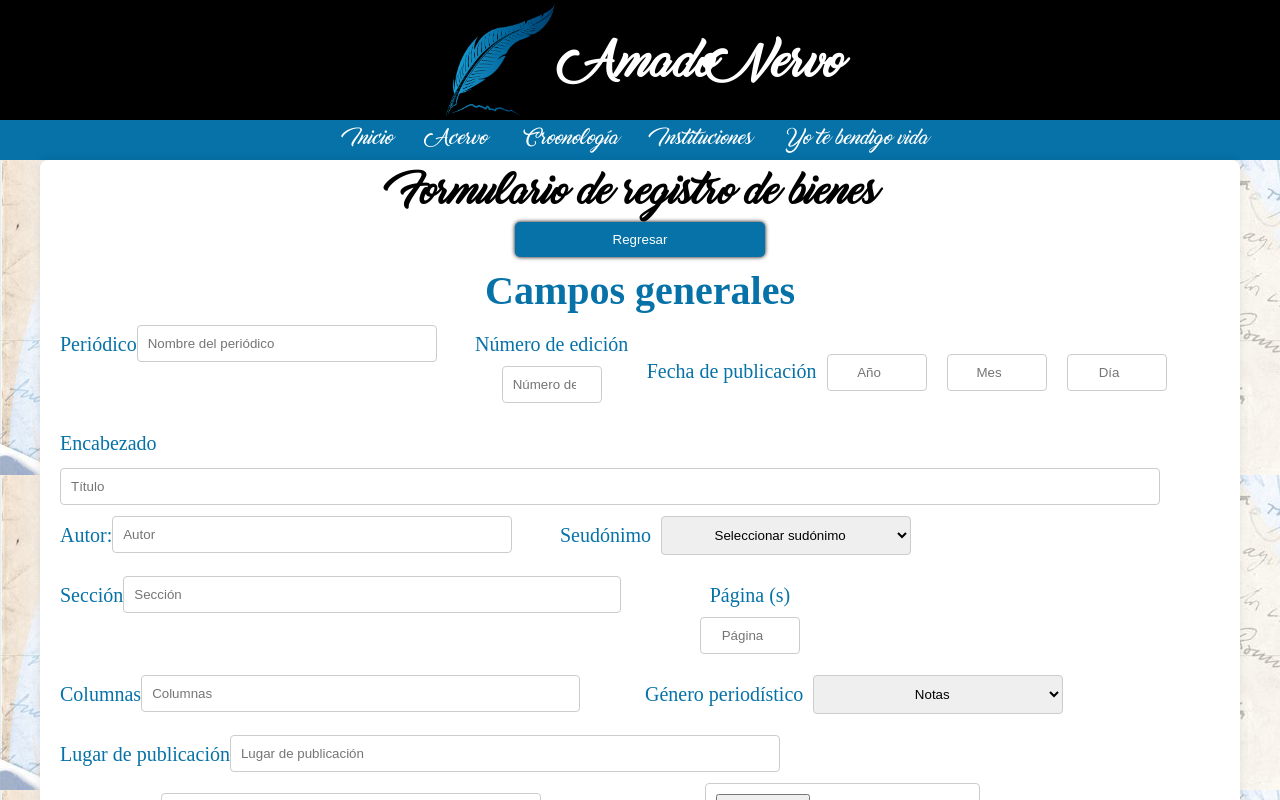
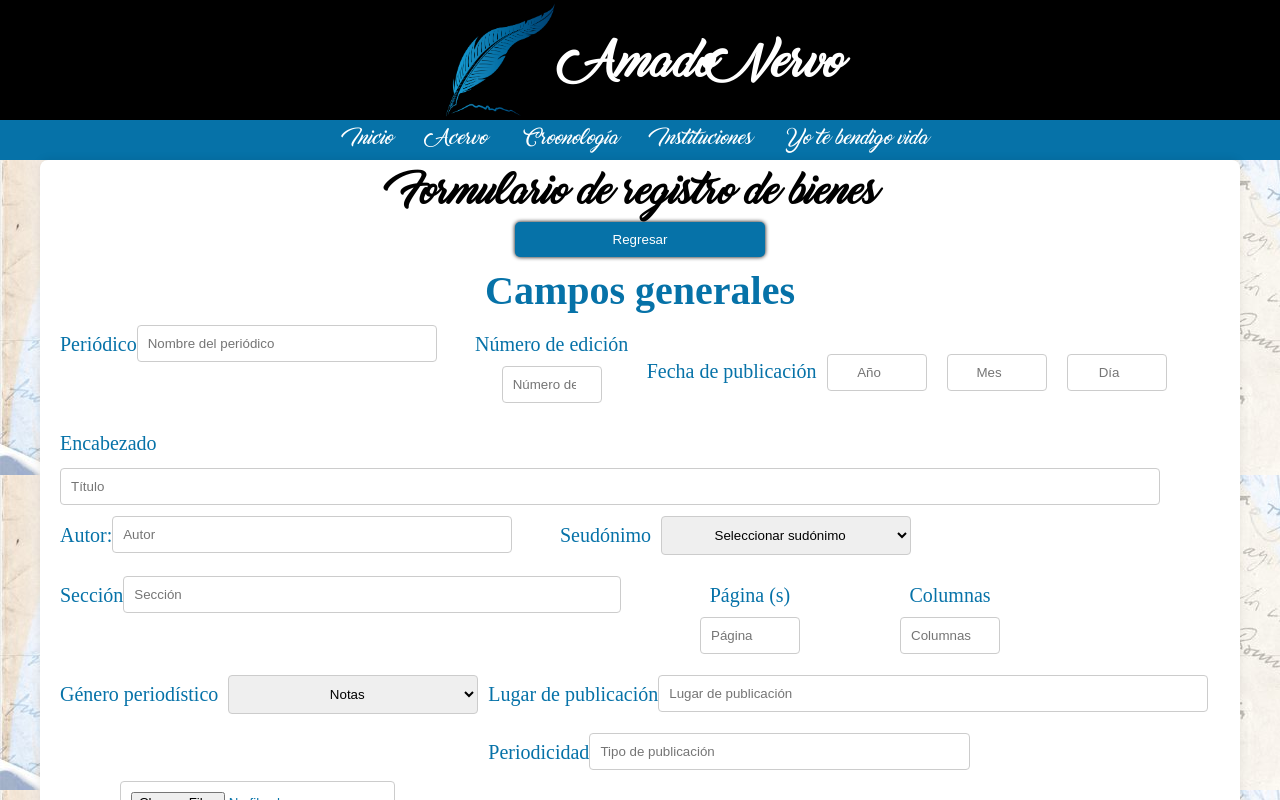
Before and after one commit to Robinlop64/client_nervo, a React (Create React App) app: page /registro/periodicos in a window 1280 px wide. Shown: the top 800 px of the page. Built offline with nearby package versions, Linux system fonts and the light colour scheme.

Commit message:
modificacionregperiodicos

```diff
--- a/src/componentes/pages/formularios/RegPeriodicos.js
+++ b/src/componentes/pages/formularios/RegPeriodicos.js
@@ -250,7 +250,7 @@ export const RegPeriodicos = () => {
                             <div className="form-group" id='fecha2'>
                                 <label htmlFor="pagina">Página (s)</label>
                                 <input
-                                    type="number"
+                                    type="text"
                                     id="pagina"
                                     name="num_paginas"
                                     placeholder="Página"
@@ -258,7 +258,7 @@ export const RegPeriodicos = () => {
                                     onChange={cambiado}
                                 />
                             </div>
-                            <div className="form-group" id="columnas">
+                            <div className="form-group" id='fecha2' >
                                 <label htmlFor="columnas">Columnas</label>
                                 <input
                                     type="text"
@@ -389,6 +389,7 @@ export const RegPeriodicos = () => {
                                     <option value="Biblioteca">Biblioteca</option>
                                     <option value="Archivo">Archivo</option>
                                     <option value="Museo">Museo</option>
+                                    <option value="Fondo reservado">Fondo reservado</option>
                                 </select>
                             </div>
                             <div className="form-group">
@@ -415,6 +416,16 @@ export const RegPeriodicos = () => {
                                     <option value="2016">2016</option>
                                     <option value="2015">2015</option>
                                     <option value="2014">2014</option>
+                                    <option value="2013">2013</option>
+                                    <option value="2012">2012</option>
+                                    <option value="2011">2011</option>
+                                    <option value="2010">2010</option>
+                                    <option value="2009">2009</option>
+                                    <option value="2008">2008</option>
+                                    <option value="2007">2007</option>
+                                    <option value="2006">2006</option>
+                                    <option value="2005">2005</option>
+
                                 </select>
                             </div>
 
@@ -445,6 +456,7 @@ export const RegPeriodicos = () => {
                                     <option value="">Seleccionar el tema</option>
                                     <option value="1"> tema 1</option>
                                     <option value="2"> tema 2 </option>
+                                    <option value="El Nacional"> El Nacional </option>
                                     <option value="Repatriación de los restos de Amado Nervo">Repatriación de los restos de Amado Nervo</option>
                                 </select>
                             </div>
```
